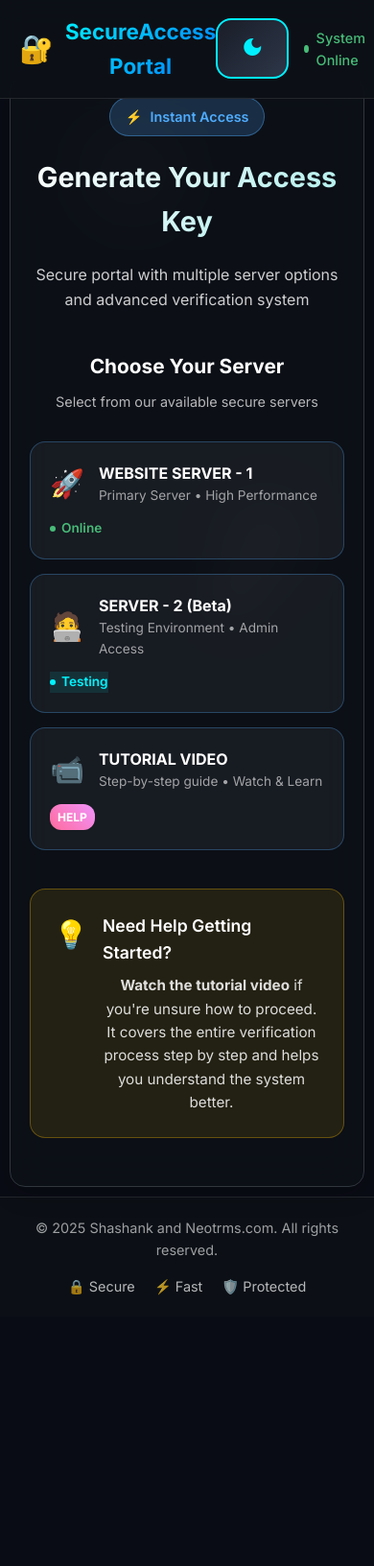
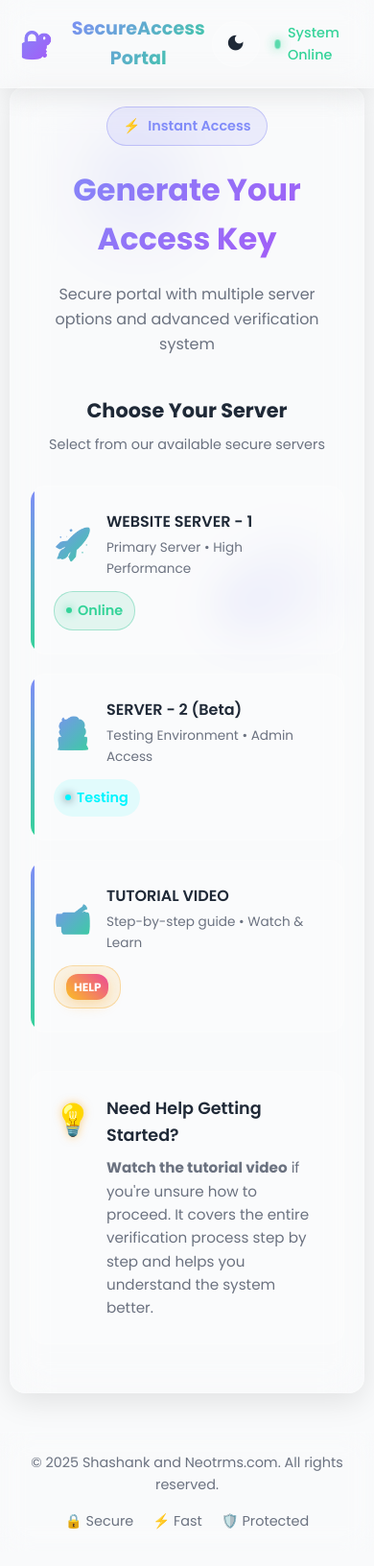
Before and after one commit to shasahnk-web/verify.academy.trms.pro, a plain HTML site: page index.html in a window 390 px wide. Shown: the whole page at 96% size. Before the commit the page ends 1412 px from the top, so only its background shows below. Drawn offline with Linux system fonts and the light colour scheme.

Commit message:
Update index.css

```diff
--- a/index.css
+++ b/index.css
@@ -1,65 +1,244 @@
 
 /* Import Google Fonts */
-@import url('https://fonts.googleapis.com/css2?family=Inter:wght@300;400;500;600;700;800&display=swap');
+@import url('https://fonts.googleapis.com/css2?family=Poppins:wght@300;400;500;600;700&family=Roboto+Mono:wght@400;500&display=swap');
+@import url('https://fonts.googleapis.com/icon?family=Material+Icons');
+
+/* Root Variables */
+:root {
+  /* Light Mode Colors */
+  --primary-light: #6366F1;
+  --primary-light-light: #818CF8;
+  --primary-light-dark: #4F46E5;
+  --secondary-light: #10B981;
+  --secondary-light-light: #34D399;
+  --secondary-light-dark: #059669;
+  --accent-light: #F59E0B;
+  --accent-light-light: #FBBF24;
+  --danger-light: #EF4444;
+  --light-light: #F9FAFB;
+  --dark-light: #1F2937;
+  --darker-light: #111827;
+  --gray-light: #6B7280;
+  --light-gray-light: #E5E7EB;
+  --dark-gray-light: #374151;
+
+  /* Dark Mode Colors */
+  --primary-dark: #8B5CF6;
+  --primary-dark-light: #A78BFA;
+  --primary-dark-dark: #7C3AED;
+  --secondary-dark: #10B981;
+  --secondary-dark-light: #34D399;
+  --secondary-dark-dark: #059669;
+  --accent-dark: #F59E0B;
+  --accent-dark-light: #FBBF24;
+  --danger-dark: #EF4444;
+  --light-dark: #1F2937;
+  --darker-dark: #111827;
+  --gray-dark: #9CA3AF;
+  --light-gray-dark: #4B5563;
+  --dark-gray-dark: #1F2937;
+
+  /* Current Mode Variables */
+  --primary: var(--primary-light);
+  --primary-light: var(--primary-light-light);
+  --primary-dark: var(--primary-light-dark);
+  --secondary: var(--secondary-light);
+  --secondary-light: var(--secondary-light-light);
+  --secondary-dark: var(--secondary-light-dark);
+  --accent: var(--accent-light);
+  --accent-light: var(--accent-light-light);
+  --danger: var(--danger-light);
+  --light: var(--light-light);
+  --dark: var(--dark-light);
+  --darker: var(--darker-light);
+  --gray: var(--gray-light);
+  --light-gray: var(--light-gray-light);
+  --dark-gray: var(--dark-gray-light);
+
+  --neon-blue: #00F5FF;
+  --neon-purple: #A855F7;
+  --neon-pink: #EC4899;
+
+  --card-bg: rgba(255, 255, 255, 0.05);
+  --glass-bg: rgba(255, 255, 255, 0.1);
+  --glass-border: rgba(255, 255, 255, 0.2);
+  --text-primary: var(--dark-light);
+  --text-secondary: var(--gray-light);
+  --bg-primary: var(--light-light);
+  --bg-secondary: #FFFFFF;
+}
+
+/* Dark Mode Variables */
+.dark-mode {
+  --primary: var(--primary-dark);
+  --primary-light: var(--primary-dark-light);
+  --primary-dark: var(--primary-dark-dark);
+  --secondary: var(--secondary-dark);
+  --secondary-light: var(--secondary-dark-light);
+  --secondary-dark: var(--secondary-dark-dark);
+  --accent: var(--accent-dark);
+  --accent-light: var(--accent-dark-light);
+  --danger: var(--danger-dark);
+  --light: var(--light-dark);
+  --dark: var(--dark-dark);
+  --darker: var(--darker-dark);
+  --gray: var(--gray-dark);
+  --light-gray: var(--light-gray-dark);
+  --dark-gray: var(--dark-gray-dark);
+
+  --text-primary: #FFFFFF;
+  --text-secondary: var(--gray-dark);
+  --bg-primary: var(--darker-dark);
+  --bg-secondary: var(--dark-dark);
+
+  --card-bg: rgba(31, 41, 55, 0.5);
+  --glass-bg: rgba(31, 41, 55, 0.3);
+  --glass-border: rgba(255, 255, 255, 0.1);
+}
 
 /* General Reset */
 * {
   margin: 0;
   padding: 0;
   box-sizing: border-box;
-}
-
-/* Root Variables */
-:root {
-  --primary-gradient: linear-gradient(135deg, #667eea 0%, #764ba2 100%);
-  --dark-bg: #0a0c15;
-  --glass-bg: rgba(255, 255, 255, 0.1);
-  --glass-border: rgba(255, 255, 255, 0.2);
-  --text-primary: #ffffff;
-  --text-secondary: rgba(255, 255, 255, 0.8);
-  --border-radius: 16px;
-  --transition: all 0.3s ease;
+  font-family: 'Poppins', sans-serif;
+  transition: background-color 0.3s ease, color 0.3s ease;
 }
 
 /* Global Body Styles */
 body {
-  font-family: 'Inter', sans-serif;
-  background: var(--primary-gradient);
+  background-color: var(--bg-primary);
+  color: var(--text-primary);
   min-height: 100vh;
-  color: var(--text-primary);
+  overflow-x: hidden;
   line-height: 1.6;
-  font-size: clamp(14px, 2.5vw, 16px);
 }
 
-/* Glass Container */
-.container, .verification-container {
+/* Scrollbar */
+::-webkit-scrollbar {
+  width: 8px;
+  height: 8px;
+}
+
+::-webkit-scrollbar-track {
+  background: var(--light-gray);
+}
+
+::-webkit-scrollbar-thumb {
+  background: var(--primary);
+  border-radius: 4px;
+}
+
+::-webkit-scrollbar-thumb:hover {
+  background: var(--primary-light);
+}
+
+/* Animated background elements */
+.dark-mode .bg-grid {
+  opacity: 0.3;
+}
+
+.bg-grid {
+  position: absolute;
+  top: 0;
+  left: 0;
+  width: 100%;
+  height: 100%;
+  background-image:
+    linear-gradient(rgba(99, 102, 241, 0.1) 1px, transparent 1px),
+    linear-gradient(90deg, rgba(99, 102, 241, 0.1) 1px, transparent 1px);
+  background-size: 40px 40px;
+  z-index: -1;
+  opacity: 0;
+}
+
+.dark-mode .bg-circle {
+  opacity: 0.15;
+}
+
+.bg-circle {
+  position: absolute;
+  border-radius: 50%;
+  filter: blur(60px);
+  z-index: -1;
+  opacity: 0;
+}
+
+.circle-1 {
+  width: 300px;
+  height: 300px;
+  background: var(--neon-blue);
+  top: -100px;
+  left: -100px;
+  animation: float 12s ease-in-out infinite;
+}
+
+.circle-2 {
+  width: 400px;
+  height: 400px;
+  background: var(--neon-purple);
+  bottom: -150px;
+  right: -100px;
+  animation: float 15s ease-in-out infinite reverse;
+}
+
+@keyframes float {
+  0%, 100% {
+    transform: translate(0, 0);
+  }
+  50% {
+    transform: translate(20px, 30px);
+  }
+}
+
+/* Container Styles */
+.container, .verification-container, .main-container {
   background: var(--glass-bg);
   backdrop-filter: blur(20px);
-  border-radius: var(--border-radius);
+  -webkit-backdrop-filter: blur(20px);
+  border-radius: 16px;
   padding: clamp(20px, 5vw, 40px);
   margin: 20px auto;
-  max-width: min(90vw, 500px);
+  max-width: min(95vw, 1000px);
   border: 1px solid var(--glass-border);
-  box-shadow: 0 8px 25px rgba(0, 0, 0, 0.2);
+  box-shadow: 0 8px 32px rgba(0, 0, 0, 0.1);
+  position: relative;
+}
+
+.dark-mode .container,
+.dark-mode .verification-container,
+.dark-mode .main-container {
+  box-shadow: 0 8px 32px rgba(0, 0, 0, 0.3);
 }
 
 /* Typography */
 h1 {
-  font-size: clamp(1.8rem, 6vw, 2.5rem);
+  font-size: clamp(2rem, 6vw, 3rem);
   font-weight: 700;
   margin-bottom: 20px;
   text-align: center;
-  background: linear-gradient(135deg, #ffffff, #a8edea);
+  background: linear-gradient(135deg, var(--primary), var(--neon-purple));
   -webkit-background-clip: text;
   -webkit-text-fill-color: transparent;
   background-clip: text;
 }
 
 h2 {
-  font-size: clamp(1.2rem, 4vw, 1.6rem);
+  font-size: clamp(1.3rem, 4vw, 1.8rem);
   font-weight: 600;
   margin-bottom: 15px;
   text-align: center;
+  color: var(--text-primary);
+}
+
+.brand-title {
+  font-size: clamp(1.2rem, 4vw, 1.6rem);
+  font-weight: 700;
+  background: linear-gradient(135deg, var(--primary), var(--secondary));
+  -webkit-background-clip: text;
+  -webkit-text-fill-color: transparent;
+  background-clip: text;
+  margin: 0;
 }
 
 p {
@@ -75,14 +254,21 @@ p {
   top: 0;
   left: 0;
   right: 0;
-  background: rgba(13, 17, 23, 0.9);
+  background: var(--glass-bg);
   backdrop-filter: blur(15px);
-  border-bottom: 1px solid rgba(255, 255, 255, 0.1);
+  -webkit-backdrop-filter: blur(15px);
+  border-bottom: 1px solid var(--glass-border);
   padding: 15px 20px;
   display: flex;
   justify-content: space-between;
   align-items: center;
   z-index: 1000;
+  box-shadow: 0 4px 30px rgba(0, 0, 0, 0.1);
+}
+
+.dark-mode .header-section {
+  background: rgba(31, 41, 55, 0.8);
+  box-shadow: 0 4px 30px rgba(0, 0, 0, 0.3);
 }
 
 .logo-container {
@@ -93,16 +279,10 @@ p {
 
 .logo-icon {
   font-size: 1.8rem;
-}
-
-.brand-title {
-  font-size: 1.4rem;
-  font-weight: 700;
-  background: linear-gradient(135deg, #00f0ff, #0077ff);
+  background: linear-gradient(135deg, var(--primary), var(--neon-purple));
   -webkit-background-clip: text;
   -webkit-text-fill-color: transparent;
   background-clip: text;
-  margin: 0;
 }
 
 .status-indicator {
@@ -110,33 +290,66 @@ p {
   align-items: center;
   gap: 8px;
   font-size: 0.9rem;
-  color: #48bb78;
+  color: var(--secondary);
 }
 
 .status-dot {
   width: 8px;
   height: 8px;
   border-radius: 50%;
-  background: #48bb78;
+  background: var(--secondary);
+  box-shadow: 0 0 10px var(--secondary);
+  animation: pulse 2s ease-in-out infinite;
+}
+
+@keyframes pulse {
+  0%, 100% {
+    transform: scale(1);
+    opacity: 1;
+  }
+  50% {
+    transform: scale(1.2);
+    opacity: 0.8;
+  }
 }
 
 .status-text {
   font-weight: 500;
 }
 
+/* Theme Toggle */
+.theme-toggle {
+  background: var(--glass-bg);
+  border: 1px solid var(--glass-border);
+  border-radius: 50%;
+  width: 44px;
+  height: 44px;
+  display: flex;
+  align-items: center;
+  justify-content: center;
+  cursor: pointer;
+  color: var(--text-primary);
+  transition: all 0.3s ease;
+  backdrop-filter: blur(10px);
+}
+
+.theme-toggle:hover {
+  background: rgba(99, 102, 241, 0.2);
+  transform: translateY(-2px);
+  box-shadow: 0 4px 20px rgba(99, 102, 241, 0.3);
+}
+
+.theme-toggle i {
+  font-size: 1.3rem;
+}
+
 /* Index Page */
 .index-page {
-  background: var(--dark-bg);
+  background: var(--bg-primary);
   padding-top: 80px;
   padding-bottom: 40px;
-}
-
-.main-container {
-  background: rgba(13, 17, 23, 0.8);
-  border: 1px solid #30363d;
-  max-width: min(95vw, 800px);
-  margin: 20px auto;
-  padding: clamp(20px, 5vw, 40px);
+  position: relative;
+  min-height: 100vh;
 }
 
 /* Hero Section */
@@ -149,19 +362,25 @@ p {
   display: inline-flex;
   align-items: center;
   gap: 8px;
-  background: rgba(79, 172, 254, 0.2);
-  border: 1px solid rgba(79, 172, 254, 0.4);
+  background: rgba(99, 102, 241, 0.1);
+  border: 1px solid rgba(99, 102, 241, 0.3);
   border-radius: 25px;
   padding: 8px 16px;
   font-size: 0.9rem;
   font-weight: 600;
-  color: #4facfe;
+  color: var(--primary);
   margin-bottom: 20px;
+  backdrop-filter: blur(10px);
+}
+
+.dark-mode .hero-badge {
+  background: rgba(99, 102, 241, 0.2);
+  border-color: rgba(99, 102, 241, 0.4);
 }
 
 .hero-description {
   font-size: clamp(1rem, 3vw, 1.2rem);
-  color: rgba(255, 255, 255, 0.8);
+  color: var(--text-secondary);
   max-width: 600px;
   margin: 0 auto;
 }
@@ -176,11 +395,12 @@ p {
   font-size: clamp(1.3rem, 4vw, 1.6rem);
   font-weight: 700;
   margin-bottom: 8px;
+  color: var(--text-primary);
 }
 
 .section-subtitle {
   font-size: clamp(0.9rem, 3vw, 1rem);
-  color: rgba(255, 255, 255, 0.7);
+  color: var(--text-secondary);
   margin: 0;
 }
 
@@ -191,27 +411,52 @@ p {
 
 .server-grid {
   display: grid;
-  grid-template-columns: repeat(auto-fit, minmax(280px, 1fr));
-  gap: 15px;
+  grid-template-columns: repeat(auto-fit, minmax(300px, 1fr));
+  gap: 20px;
 }
 
 .server-card {
-  background: rgba(255, 255, 255, 0.05);
-  border: 1px solid rgba(79, 172, 254, 0.3);
-  border-radius: var(--border-radius);
-  padding: 20px;
+  background: var(--glass-bg);
+  border: 1px solid var(--glass-border);
+  border-radius: 16px;
+  padding: 24px;
   text-decoration: none;
   color: inherit;
-  transition: var(--transition);
+  transition: all 0.4s cubic-bezier(0.175, 0.885, 0.32, 1.275);
   display: flex;
   justify-content: space-between;
   align-items: center;
+  backdrop-filter: blur(10px);
+  -webkit-backdrop-filter: blur(10px);
+  position: relative;
+  overflow: hidden;
+}
+
+.dark-mode .server-card {
+  background: var(--card-bg);
+  box-shadow: 0 8px 32px rgba(0, 0, 0, 0.2);
+}
+
+.server-card::before {
+  content: '';
+  position: absolute;
+  top: 0;
+  left: 0;
+  width: 4px;
+  height: 100%;
+  background: linear-gradient(to bottom, var(--primary), var(--secondary));
+  transition: all 0.3s ease;
 }
 
 .server-card:hover {
-  background: rgba(255, 255, 255, 0.08);
-  border-color: #00f0ff;
-  transform: translateY(-2px);
+  background: rgba(99, 102, 241, 0.1);
+  border-color: var(--primary);
+  transform: translateY(-5px);
+  box-shadow: 0 15px 40px rgba(0, 0, 0, 0.2);
+}
+
+.server-card:hover::before {
+  width: 6px;
 }
 
 .server-info {
@@ -221,123 +466,68 @@ p {
 }
 
 .server-icon {
-  font-size: 1.8rem;
+  font-size: 2rem;
+  background: linear-gradient(135deg, var(--primary), var(--secondary));
+  -webkit-background-clip: text;
+  -webkit-text-fill-color: transparent;
+  background-clip: text;
+}
+
+.server-details {
+  display: flex;
+  flex-direction: column;
+  gap: 4px;
 }
 
 .server-name {
-  font-size: clamp(1rem, 3vw, 1.1rem);
-  font-weight: 700;
+  font-size: clamp(1rem, 3vw, 1.2rem);
+  font-weight: 600;
+  color: var(--text-primary);
 }
 
 .server-location {
   font-size: clamp(0.85rem, 2.5vw, 0.9rem);
-  color: rgba(255, 255, 255, 0.6);
+  color: var(--text-secondary);
 }
 
 .server-status {
   display: flex;
   align-items: center;
   gap: 6px;
-  font-size: 0.85rem;
+  font-size: 0.9rem;
   font-weight: 600;
+  padding: 8px 12px;
+  border-radius: 20px;
+  backdrop-filter: blur(10px);
 }
 
 .server-status.online {
-  color: #48bb78;
+  color: var(--secondary);
+  background: rgba(16, 185, 129, 0.1);
+  border: 1px solid rgba(16, 185, 129, 0.3);
+}
+
+.server-status.tutorial {
+  background: rgba(245, 158, 11, 0.1);
+  border: 1px solid rgba(245, 158, 11, 0.3);
 }
 
 .status-indicator-mini {
   width: 6px;
   height: 6px;
   border-radius: 50%;
-  background: #48bb78;
-}
-
-.tutorial-card {
-  border-color: rgba(255, 107, 157, 0.4);
+  background: currentColor;
+  box-shadow: 0 0 10px currentColor;
 }
 
 .tutorial-badge {
-  background: linear-gradient(45deg, #ff6b9d, #f093fb);
+  background: linear-gradient(45deg, var(--accent), var(--neon-pink));
   color: white;
   padding: 4px 8px;
   border-radius: 12px;
   font-size: 0.75rem;
   font-weight: 700;
-}
-
-/* Features Section */
-.features-grid {
-  display: grid;
-  grid-template-columns: repeat(auto-fit, minmax(250px, 1fr));
-  gap: 20px;
-  margin-bottom: 40px;
-}
-
-.feature-item {
-  display: flex;
-  align-items: flex-start;
-  gap: 15px;
-  padding: 20px;
-  background: rgba(255, 255, 255, 0.03);
-  border: 1px solid rgba(255, 255, 255, 0.1);
-  border-radius: var(--border-radius);
-  transition: var(--transition);
-}
-
-.feature-item:hover {
-  background: rgba(255, 255, 255, 0.06);
-}
-
-.feature-icon {
-  font-size: 1.5rem;
-}
-
-.feature-content h4 {
-  font-size: clamp(1rem, 3vw, 1.1rem);
-  font-weight: 600;
-  margin: 0 0 6px 0;
-}
-
-.feature-content p {
-  font-size: clamp(0.9rem, 2.5vw, 0.95rem);
-  color: rgba(255, 255, 255, 0.7);
-  margin: 0;
-}
-
-/* Stats Section */
-.stats-section {
-  margin-bottom: 40px;
-  padding: 30px;
-  background: rgba(79, 172, 254, 0.1);
-  border: 1px solid rgba(79, 172, 254, 0.2);
-  border-radius: var(--border-radius);
-}
-
-.stats-grid {
-  display: grid;
-  grid-template-columns: repeat(auto-fit, minmax(120px, 1fr));
-  gap: 20px;
-  text-align: center;
-}
-
-.stat-number {
-  font-size: clamp(2rem, 8vw, 3rem);
-  font-weight: 800;
-  background: linear-gradient(135deg, #00f0ff, #0077ff);
-  -webkit-background-clip: text;
-  -webkit-text-fill-color: transparent;
-  background-clip: text;
-  line-height: 1;
-  margin-bottom: 8px;
-  display: block;
-}
-
-.stat-label {
-  font-size: clamp(0.9rem, 3vw, 1rem);
-  font-weight: 600;
-  color: rgba(255, 255, 255, 0.8);
-  text-transform: uppercase;
+  box-shadow: 0 4px 15px rgba(245, 158, 11, 0.3);
 }
 
 /* Help Section */
@@ -346,57 +536,43 @@ p {
   align-items: flex-start;
   gap: 15px;
   padding: 24px;
-  background: rgba(255, 193, 7, 0.1);
-  border: 1px solid rgba(255, 193, 7, 0.3);
-  border-radius: var(--border-radius);
+  background: var(--glass-bg);
+  border: 1px solid var(--glass-border);
+  border-radius: 16px;
   margin-bottom: 30px;
+  backdrop-filter: blur(10px);
+  -webkit-backdrop-filter: blur(10px);
+  transition: all 0.3s ease;
+}
+
+.dark-mode .help-card {
+  background: var(--card-bg);
+  box-shadow: 0 8px 32px rgba(0, 0, 0, 0.2);
+}
+
+.help-card:hover {
+  transform: translateY(-3px);
+  box-shadow: 0 12px 36px rgba(0, 0, 0, 0.15);
 }
 
 .help-icon {
-  font-size: 1.8rem;
+  font-size: 2rem;
+  color: var(--accent);
+  text-shadow: 0 0 10px rgba(245, 158, 11, 0.5);
 }
 
 .help-content h4 {
   font-size: clamp(1.1rem, 3vw, 1.2rem);
   font-weight: 600;
   margin: 0 0 8px 0;
+  color: var(--text-primary);
 }
 
 .help-content p {
   font-size: clamp(0.95rem, 3vw, 1rem);
-  color: rgba(255, 255, 255, 0.85);
+  color: var(--text-secondary);
   margin: 0;
-}
-
-/* Footer */
-.footer-section {
-  background: rgba(13, 17, 23, 0.9);
-  border-top: 1px solid rgba(255, 255, 255, 0.1);
-  padding: 20px;
-  text-align: center;
-}
-
-.footer-content {
-  max-width: 800px;
-  margin: 0 auto;
-  display: flex;
-  justify-content: space-between;
-  align-items: center;
-  flex-wrap: wrap;
-  gap: 15px;
-}
-
-.footer-content p {
-  font-size: 0.9rem;
-  color: rgba(255, 255, 255, 0.6);
-  margin: 0;
-}
-
-.footer-links {
-  display: flex;
-  gap: 20px;
-  font-size: 0.9rem;
-  color: rgba(255, 255, 255, 0.7);
+  text-align: left;
 }
 
 /* Buttons */
@@ -413,30 +589,48 @@ button {
   font-size: clamp(0.9rem, 3vw, 1rem);
   font-weight: 600;
   border: none;
-  border-radius: var(--border-radius);
+  border-radius: 12px;
   cursor: pointer;
-  transition: var(--transition);
+  transition: all 0.3s ease;
   min-height: 48px;
+  background: var(--glass-bg);
+  color: var(--text-primary);
+  border: 1px solid var(--glass-border);
+  backdrop-filter: blur(10px);
+  -webkit-backdrop-filter: blur(10px);
+  position: relative;
+  overflow: hidden;
 }
 
-.index-page button {
-  background: linear-gradient(135deg, #1a1d29, #2d3748);
-  color: #00f0ff;
-  border: 2px solid #00f0ff;
+button::before {
+  content: '';
+  position: absolute;
+  top: 0;
+  left: -100%;
+  width: 100%;
+  height: 100%;
+  background: linear-gradient(90deg, transparent, rgba(255, 255, 255, 0.2), transparent);
+  transition: all 0.5s ease;
 }
 
-.index-page button:hover {
-  background: linear-gradient(135deg, #00f0ff, #0077ff);
-  color: #000;
+button:hover::before {
+  left: 100%;
+}
+
+button:hover {
+  background: linear-gradient(135deg, var(--primary), var(--primary-dark));
+  color: white;
   transform: translateY(-2px);
+  box-shadow: 0 8px 25px rgba(99, 102, 241, 0.4);
+  border-color: var(--primary);
 }
 
 .verify-button, .next-button {
-  background: linear-gradient(135deg, #48bb78, #38a169);
+  background: linear-gradient(135deg, var(--secondary), var(--secondary-dark));
   color: white;
+  border-color: var(--secondary);
   visibility: hidden;
   opacity: 0;
-  transition: var(--transition);
 }
 
 .verify-button.show, .next-button.show {
@@ -445,8 +639,8 @@ button {
 }
 
 .verify-button:hover, .next-button:hover {
-  background: linear-gradient(135deg, #38a169, #48bb78);
-  transform: translateY(-2px);
+  background: linear-gradient(135deg, var(--secondary-light), var(--secondary));
+  box-shadow: 0 8px 25px rgba(16, 185, 129, 0.4);
 }
 
 /* Countdown */
@@ -460,14 +654,15 @@ button {
 #count {
   font-size: clamp(2rem, 8vw, 2.5rem);
   font-weight: 800;
-  background: linear-gradient(135deg, #ff6b6b, #ffa726);
+  background: linear-gradient(135deg, var(--danger), var(--accent));
   -webkit-background-clip: text;
   -webkit-text-fill-color: transparent;
   background-clip: text;
   margin: 0 8px;
+  text-shadow: 0 0 20px rgba(239, 68, 68, 0.5);
 }
 
-/* Timer Container for new.html */
+/* Timer Container */
 .timer-container {
   margin-bottom: 30px;
   display: flex;
@@ -480,11 +675,11 @@ button {
   width: 120px;
   height: 120px;
   border-radius: 50%;
-  background: linear-gradient(135deg, #667eea, #764ba2);
+  background: linear-gradient(135deg, var(--primary), var(--neon-purple));
   display: flex;
   align-items: center;
   justify-content: center;
-  box-shadow: 0 10px 30px rgba(102, 126, 234, 0.3);
+  box-shadow: 0 10px 30px rgba(99, 102, 241, 0.3);
   position: relative;
   overflow: hidden;
 }
@@ -496,18 +691,9 @@ button {
   left: 5px;
   right: 5px;
   bottom: 5px;
-  background: rgba(255, 255, 255, 0.95);
+  background: var(--bg-secondary);
   border-radius: 50%;
   z-index: 1;
-}
-
-#countdown {
-  font-size: 2.5rem;
-  font-weight: 700;
-  color: #667eea;
-  z-index: 2;
-  position: relative;
-  animation: pulse 1s ease-in-out infinite;
 }
 
 .timer-text {
@@ -517,56 +703,50 @@ button {
   margin: 0;
 }
 
-@keyframes pulse {
-  0%, 100% {
-    transform: scale(1);
-  }
-  50% {
-    transform: scale(1.1);
-  }
+/* Footer */
+.footer-section {
+  background: var(--glass-bg);
+  backdrop-filter: blur(15px);
+  -webkit-backdrop-filter: blur(15px);
+  border-top: 1px solid var(--glass-border);
+  padding: 20px;
+  text-align: center;
+  margin-top: 40px;
 }
 
-/* Step Page */
-.step-page {
-  min-height: 100vh;
+.footer-content {
+  max-width: 800px;
+  margin: 0 auto;
   display: flex;
-  flex-direction: column;
-  padding: 20px 0;
+  justify-content: space-between;
+  align-items: center;
+  flex-wrap: wrap;
+  gap: 15px;
 }
 
-.ads-section {
-  flex: 1;
-  padding: 20px;
+.footer-content p {
+  font-size: 0.9rem;
+  color: var(--text-secondary);
+  margin: 0;
 }
 
-.bottom-section {
-  background: rgba(255, 255, 255, 0.1);
-  backdrop-filter: blur(15px);
-  padding: 30px 20px;
-  text-align: center;
-  margin-top: 30px;
-  border-top: 1px solid rgba(255, 255, 255, 0.2);
+.footer-links {
+  display: flex;
+  gap: 20px;
+  font-size: 0.9rem;
+  color: var(--text-secondary);
 }
 
-.next-link {
-  text-decoration: none;
-  display: inline-block;
+/* Cyberpunk neon text - only in dark mode */
+.dark-mode .neon-text {
+  text-shadow: 0 0 5px var(--primary), 0 0 10px var(--primary), 0 0 20px var(--primary);
 }
 
-/* Mobile Responsive */
-@media (max-width: 576px) {
-  .container, .verification-container {
+/* Responsive Adjustments */
+@media (max-width: 768px) {
+  .container, .verification-container, .main-container {
     margin: 10px;
     padding: 20px;
-  }
-
-  .main-container {
-    margin: 10px;
-    padding: 20px;
-  }
-
-  .index-page {
-    padding-top: 70px;
   }
 
   .server-grid {
@@ -577,14 +757,7 @@ button {
     flex-direction: column;
     align-items: flex-start;
     gap: 12px;
-  }
-
-  .features-grid {
-    grid-template-columns: 1fr;
-  }
-
-  .stats-grid {
-    grid-template-columns: repeat(2, 1fr);
+    text-align: left;
   }
 
   .footer-content {
@@ -594,7 +767,7 @@ button {
 
 /* Focus States */
 button:focus, a:focus {
-  outline: 2px solid #00f0ff;
+  outline: 2px solid var(--primary);
   outline-offset: 2px;
 }
 
@@ -612,7 +785,7 @@ button:focus, a:focus {
 .floating-orb {
   position: absolute;
   border-radius: 50%;
-  background: radial-gradient(circle, rgba(255, 255, 255, 0.1) 0%, transparent 70%);
+  background: radial-gradient(circle, rgba(99, 102, 241, 0.1) 0%, transparent 70%);
   animation: float 6s ease-in-out infinite;
 }
 
@@ -640,11 +813,30 @@ button:focus, a:focus {
   animation-delay: 4s;
 }
 
-@keyframes float {
-  0%, 100% {
-    transform: translateY(0px);
-  }
-  50% {
-    transform: translateY(-20px);
-  }
+/* Step Page */
+.step-page {
+  min-height: 100vh;
+  display: flex;
+  flex-direction: column;
+  padding: 20px 0;
 }
+
+.ads-section {
+  flex: 1;
+  padding: 20px;
+}
+
+.bottom-section {
+  background: var(--glass-bg);
+  backdrop-filter: blur(15px);
+  -webkit-backdrop-filter: blur(15px);
+  padding: 30px 20px;
+  text-align: center;
+  margin-top: 30px;
+  border-top: 1px solid var(--glass-border);
+}
+
+.next-link {
+  text-decoration: none;
+  display: inline-block;
+}
```
